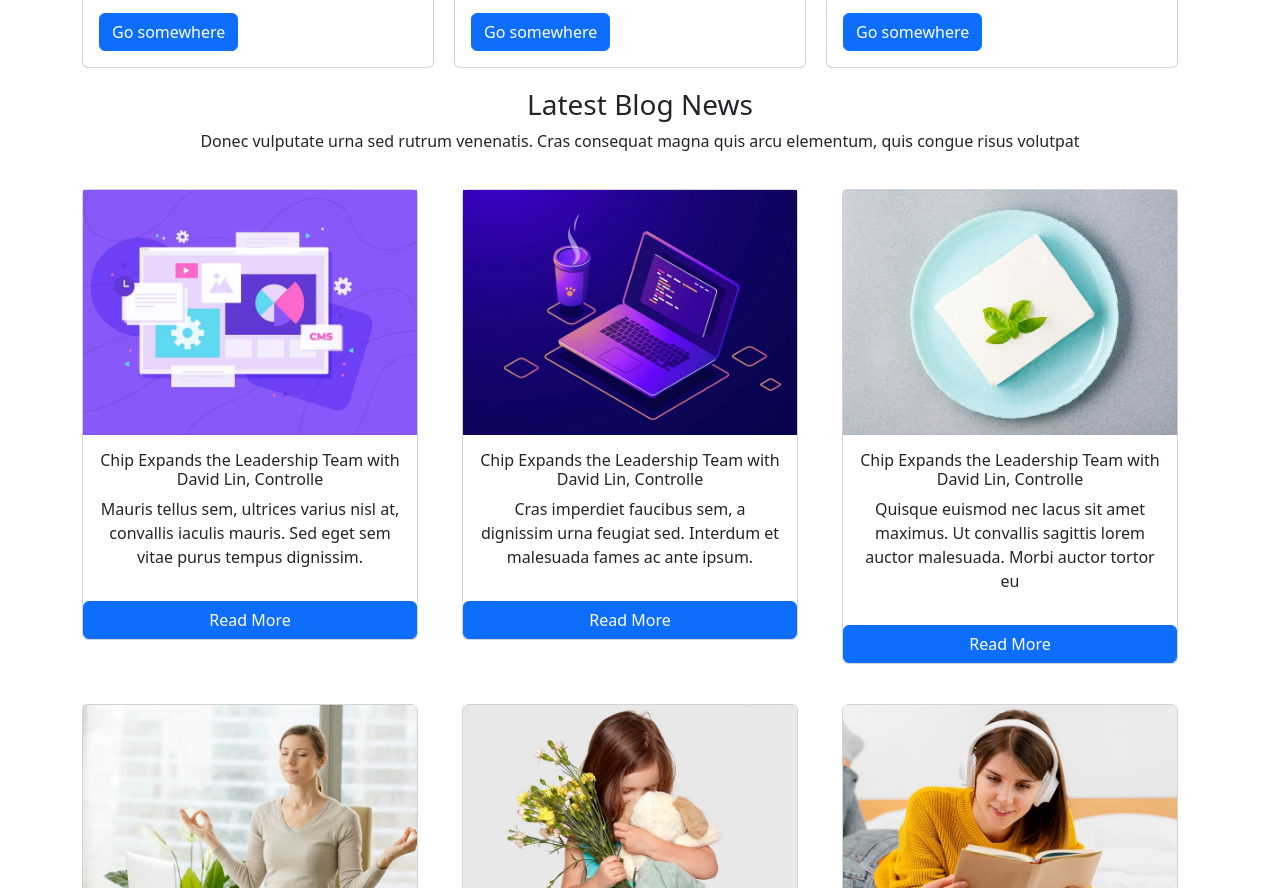
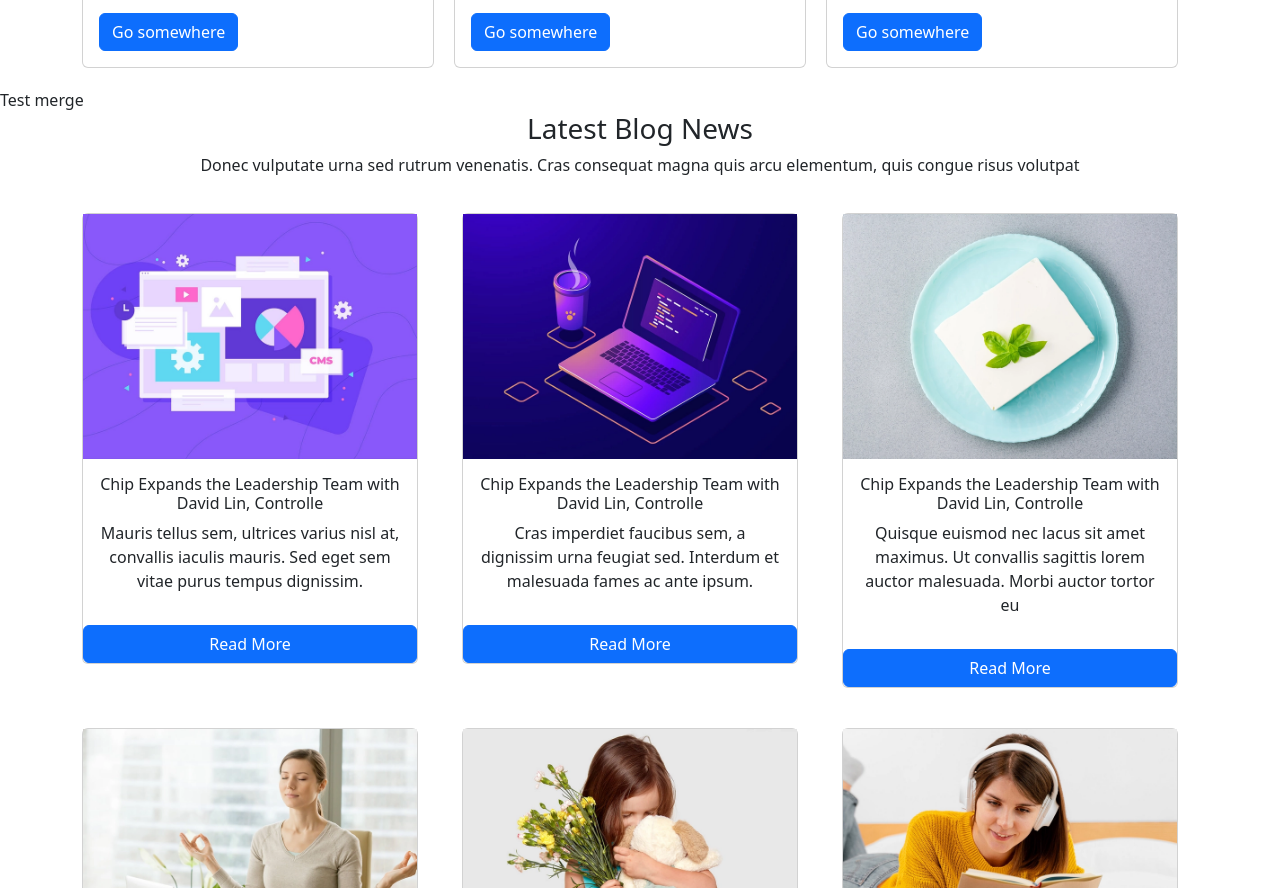
Before and after one commit to Moulithar/tour, a Gatsby site: page / in a window 1280 px wide. Shown: the part 1118-2006 px from the top of the page. Built offline with nearby package versions, Linux system fonts and the light colour scheme; Gatsby itself is replaced by a stand-in of ours.

Commit message:
Update index.js
Test merge commits

```diff
--- a/src/pages/index.js
+++ b/src/pages/index.js
@@ -114,6 +114,7 @@ const IndexPage = () => (
 
     <Bunzoslider />
     <Team  />
+  <div>Test merge</div>
     <Blog dataItems={blogOptions}/>
     <Header />
     <Footer />
```
